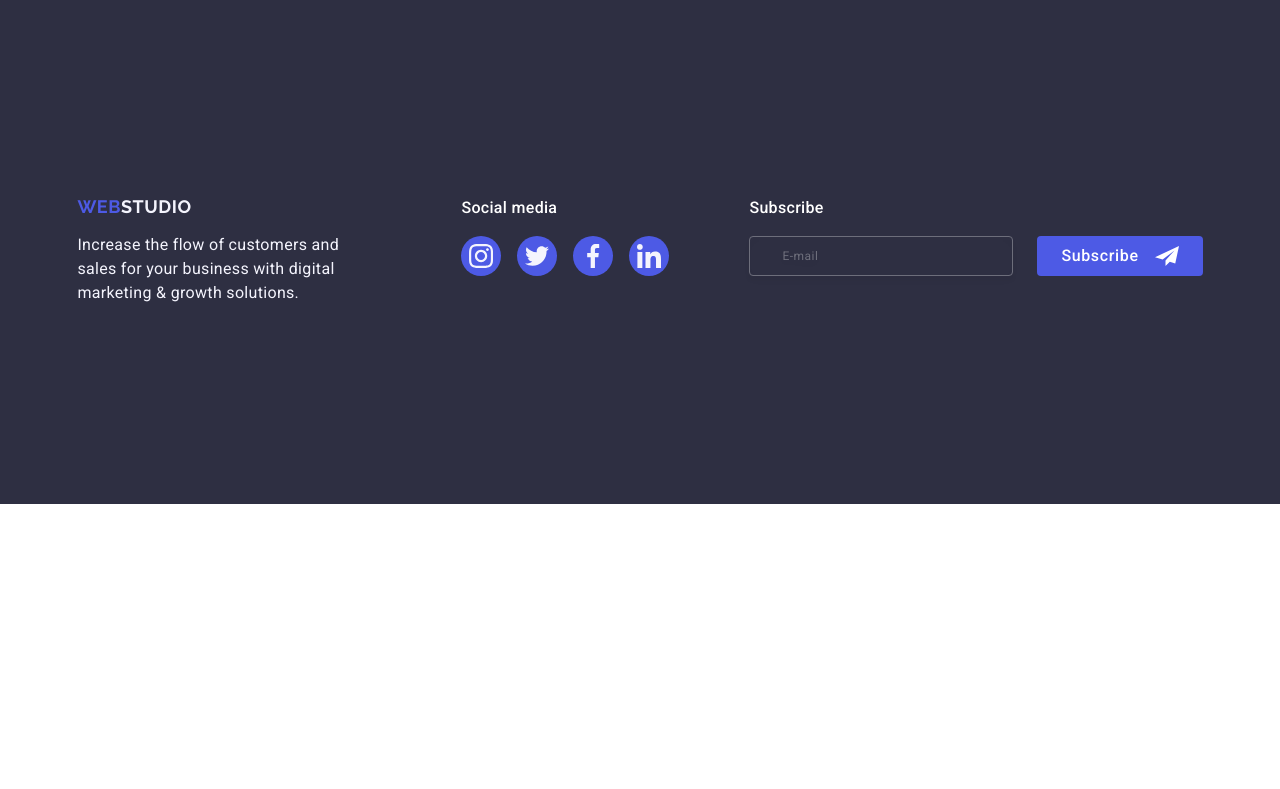
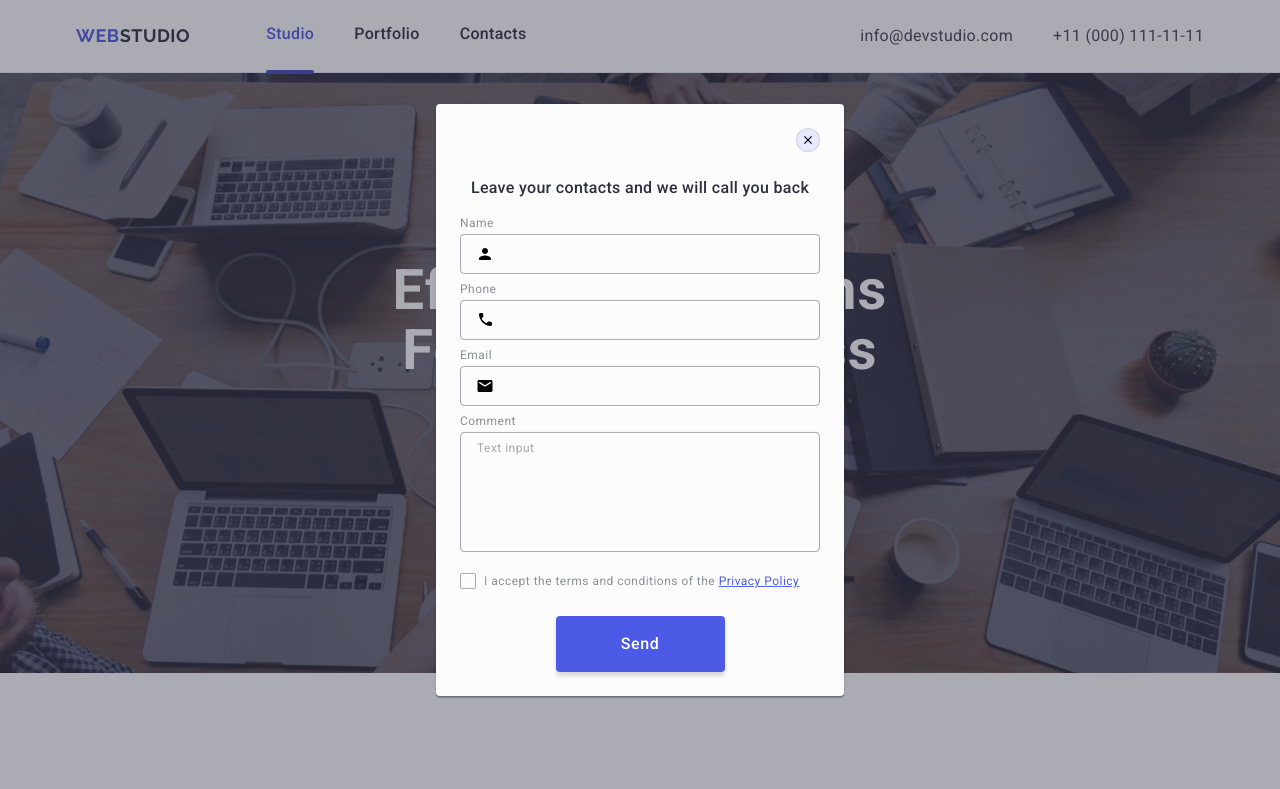
Before and after one commit to Leonid-Bondar777/goit-markup-hw-06, a plain HTML site: page index.html in a window 1280 px wide. Shown: the top 789 px of the page. Drawn offline with nearby package versions, Linux system fonts and the light colour scheme.

Commit message:
Update index.html

```diff
--- a/index.html
+++ b/index.html
@@ -19,7 +19,7 @@
 
   <!-- header -->
 
-  <!-- <header class="pege-header">
+  <header class="pege-header">
     <div class="container header-container">
       <nav class="pege-nav-navigetion">
         <a class="logo" href="./index.html">Web<span class="logo-accent">Studio</span></a>
@@ -53,11 +53,11 @@
       </address>
     </div>
   </header>
-  <main> -->
+  <main>
 
-  <!-- Section-Order Service-->
+    <!-- Section-Order Service-->
 
-  <!-- <section class="order-service">
+    <section class="order-service">
       <div class="container">
         <h1 class="order-service-title">
           Effective Solutions for Your Business
@@ -66,11 +66,11 @@
           Order Service
         </button>
       </div>
-    </section> -->
+    </section>
 
-  <!-- Section-Advantages-->
+    <!-- Section-Advantages-->
 
-  <!-- <section class="advantages">
+    <section class="advantages">
       <div class="container advantages-icon-container">
         <h2 class="visually-hidden">Advantages</h2>
         <ul class="list-text-decoration desktop-list-text-decoration">
@@ -124,10 +124,10 @@
           </li>
         </ul>
       </div>
-    </section> -->
+    </section>
 
-  <!-- Section-Our-Team-->
-  <!--
+    <!-- Section-Our-Team-->
+
     <section class="section our-team">
       <div class="container our-team-container">
         <h2 class="our-team-title">Our Team</h2>
@@ -282,10 +282,10 @@
           </li>
         </ul>
       </div>
-    </section> -->
+    </section>
 
-  <!--Section-Our-Portfolio-->
-  <!--
+    <!--Section-Our-Portfolio-->
+
     <section class="section our-portfolio">
       <div class="container">
         <h2 class="our-portfolio-title">Our portfolio</h2>
@@ -377,7 +377,7 @@
         </ul>
       </div>
     </section>
-  </main> -->
+  </main>
 
   <!--footer-->
 
@@ -443,7 +443,7 @@
 
   <!--backdrop-->
 
-  <!-- <div class="backdrop">
+  <div class="backdrop is-open">
     <div class="modal">
       <button class="modal-close-btn" type="button">
         <svg class="modai-close-btn-icon" width="8" height="8" aria-label="close modal icon">
@@ -496,17 +496,16 @@
               </svg> </span>I accept the terms and conditions of the
             <a class="accent-color" href="">Privacy Policy</a></label>
         </div>
-
         <button class="modai-title-form-checkbox-button" type="submit">
           Send
         </button>
       </form>
     </div>
-  </div> -->
+  </div>
 
   <!-- MOBILE MENU -->
 
-  <!-- <div class="heder-mobile-menu-wrapper">
+  <div class="heder-mobile-menu-wrapper">
     <div class="container mobile-menu-container">
       <button class="heder-modal-close-btn" type="button">
         <svg class="heder-modai-close-btn-icon" width="8" height="8" aria-label="close modal icon">
@@ -566,7 +565,7 @@
         </li>
       </ul>
     </div>
-  </div> -->
+  </div>
 </body>
 
 </html>
```
